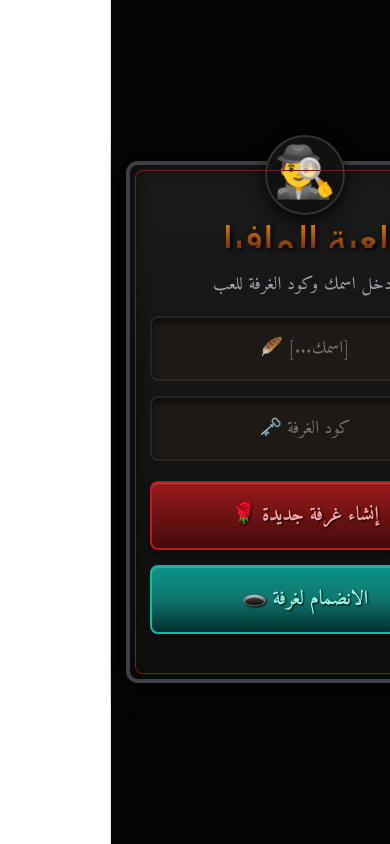
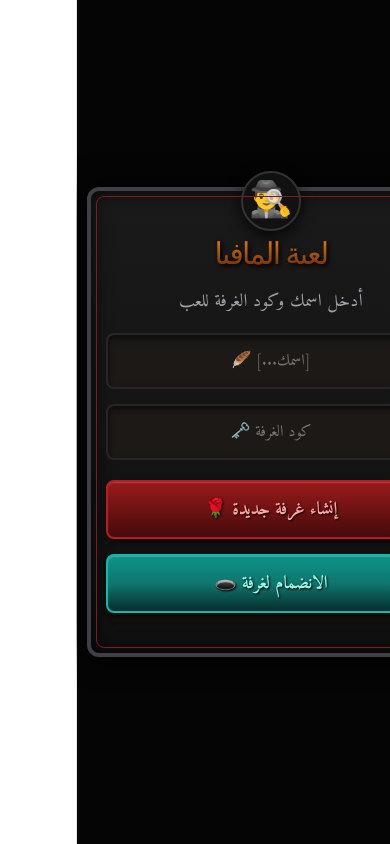
Before and after one commit to sesetes/mafia-game, a React (Vite) app: page / in a window 390 px wide. Built offline with nearby package versions, Linux system fonts and the light colour scheme.

Commit message:
تأخير ظهور النصائح وجعل الأخبار غامضة وعشوائية لزيادة التحدي

```diff
--- a/src/App.css
+++ b/src/App.css
@@ -11,8 +11,6 @@ body {
   margin: 0;
   padding: 0;
   background-color: #050505;
-  /* إذا عندك صورة الخلفية مال المدينة تمطر، تكدر تفعل هذا السطر وتخلي مسار الصورة */
-  /* background-image: url('/city-bg.jpg'); */
   background-size: cover;
   background-position: center;
   background-attachment: fixed;
@@ -25,7 +23,7 @@ body {
   justify-content: center;
   align-items: center;
   min-height: 100vh;
-  padding: 15px;
+  padding: 10px; /* تقليل الحواف الخارجية */
 }
 
 /* الإطار الحديدي الرئيسي */
@@ -40,7 +38,6 @@ body {
   box-shadow: 0 0 30px rgba(0, 0, 0, 0.9), inset 0 0 20px rgba(0, 0, 0, 0.8);
 }
 
-/* خطوط حمراء داكنة داخل الإطار لتقليد التصميم */
 .gothic-frame::before {
   content: '';
   position: absolute;
@@ -50,7 +47,6 @@ body {
   pointer-events: none;
 }
 
-/* زر الخروج من الغرفة (أعلى اليسار) */
 .btn-leave-corner {
   position: absolute;
   top: 10px;
@@ -101,7 +97,6 @@ body {
   margin-bottom: 20px;
 }
 
-/* حقول الإدخال */
 .input-group {
   display: flex;
   flex-direction: column;
@@ -123,11 +118,6 @@ body {
   outline: none;
 }
 
-.gothic-input::placeholder {
-  color: #78716c;
-}
-
-/* الأزرار المعتقة */
 .gothic-btn {
   width: 100%;
   padding: 15px;
@@ -142,24 +132,9 @@ body {
   transition: all 0.2s;
 }
 
-.gothic-btn:active {
-  transform: translateY(2px);
-  box-shadow: 0 1px 2px rgba(0,0,0,0.5), inset 0 1px 3px rgba(0,0,0,0.8);
-}
+.btn-red { background: linear-gradient(to bottom, #991b1b, #450a0a); border: 2px solid #b91c1c; color: #fca5a5; }
+.btn-teal { background: linear-gradient(to bottom, #0d9488, #0f766e, #042f2e); border: 2px solid #14b8a6; color: #99f6e4; }
 
-.btn-red {
-  background: linear-gradient(to bottom, #991b1b, #450a0a);
-  border: 2px solid #b91c1c;
-  color: #fca5a5;
-}
-
-.btn-teal {
-  background: linear-gradient(to bottom, #0d9488, #0f766e, #042f2e);
-  border: 2px solid #14b8a6;
-  color: #99f6e4;
-}
-
-/* كود الغرفة (الذهبي) */
 .room-code-box {
   background: linear-gradient(to bottom, #92400e, #451a03);
   border: 2px solid #b45309;
@@ -172,43 +147,14 @@ body {
   font-size: 22px;
   color: #fef3c7;
   margin-bottom: 20px;
-  box-shadow: inset 0 0 10px rgba(0,0,0,0.5);
 }
 
-.room-code-box .code-highlight {
-  font-weight: bold;
-  color: #fde047;
-  letter-spacing: 2px;
-}
+.room-code-box .code-highlight { font-weight: bold; color: #fde047; letter-spacing: 2px; }
 
-/* قائمة اللاعبين */
-.players-title {
-  text-align: center;
-  color: #d6d3d1;
-  font-size: 20px;
-  margin-bottom: 10px;
-}
+.players-title { text-align: center; color: #d6d3d1; font-size: 20px; margin-bottom: 10px; }
+.player-row { background: linear-gradient(to right, #292524, #1c1917); border: 1px solid #444; padding: 12px 15px; border-radius: 6px; margin-bottom: 8px; display: flex; justify-content: space-between; align-items: center; color: #d6d3d1; }
+.host-row { background: linear-gradient(to right, #78350f, #451a03); border: 1px solid #b45309; color: #fde68a; }
 
-.player-row {
-  background: linear-gradient(to right, #292524, #1c1917);
-  border: 1px solid #444;
-  padding: 12px 15px;
-  border-radius: 6px;
-  margin-bottom: 8px;
-  display: flex;
-  justify-content: space-between;
-  align-items: center;
-  color: #d6d3d1;
-  box-shadow: 0 2px 4px rgba(0,0,0,0.5);
-}
-
-.host-row {
-  background: linear-gradient(to right, #78350f, #451a03);
-  border: 1px solid #b45309;
-  color: #fde68a;
-}
-
-/* التنسيقات القديمة الضرورية (شات، بطاقات) */
 .chat-container { margin-top: 20px; border: 2px solid #334155; border-radius: 10px; overflow: hidden; }
 .chat-title { background-color: #1e293b; padding: 10px; text-align: center; font-weight: bold; color: white; border-bottom: 1px solid #334155; }
 .chat-box { height: 180px; overflow-y: auto; padding: 10px; background-color: #0f172a; display: flex; flex-direction: column; gap: 8px; }
@@ -222,23 +168,54 @@ body {
 .chat-send-btn { padding: 10px 15px; border-radius: 5px; border: none; background-color: #0ea5e9; color: white; font-weight: bold; cursor: pointer; font-family: 'Amiri', serif;}
 .mafia-btn { background-color: #ef4444; }
 
-/* البطاقات */
 .card-3d-container { perspective: 1000px; width: 240px; height: 450px; margin: 30px auto; }
 .card-3d { width: 100%; height: 100%; position: relative; transition: transform 1s cubic-bezier(0.175, 0.885, 0.32, 1.275); transform-style: preserve-3d; }
 .card-3d.flipped { transform: rotateY(180deg); }
 .card-face { position: absolute; width: 100%; height: 100%; backface-visibility: hidden; -webkit-backface-visibility: hidden; border-radius: 15px; }
 .card-back { transform: rotateY(180deg); }
 
-/* الوصية */
 .will-overlay { position: fixed; top: 0; left: 0; width: 100vw; height: 100vh; background: rgba(0, 0, 0, 0.9); z-index: 9999; display: flex; justify-content: center; align-items: center; flex-direction: column; padding: 20px; animation: fadeIn 0.5s ease-in-out; }
 .will-paper { background: linear-gradient(135deg, #fef3c7, #fde68a); color: #451a03; padding: 40px 30px; border-radius: 5px; box-shadow: 0 0 50px rgba(245, 158, 11, 0.4); width: 100%; max-width: 500px; text-align: center; border: 2px solid #b45309; position: relative; font-family: 'Amiri', serif;}
 .will-paper::before { content: '📜'; font-size: 50px; position: absolute; top: -30px; left: 50%; transform: translateX(-50%); }
 .will-text { font-size: 24px; font-weight: bold; margin-top: 20px; line-height: 1.6; white-space: pre-wrap; word-wrap: break-word; }
 @keyframes fadeIn { from { opacity: 0; transform: scale(0.9); } to { opacity: 1; transform: scale(1); } }
 
-/* عناصر متفرقة */
 .vote-item { display: flex; justify-content: space-between; align-items: center; padding: 15px; background: #1c1917; border: 1px solid #444; border-radius: 8px; margin-bottom: 10px; }
 .target-select { width: 100%; padding: 12px; border-radius: 8px; margin-bottom: 15px; font-size: 16px; background-color: #1c1917; color: white; border: 1px solid #444; font-family: 'Amiri', serif;}
 .vote-btn { background-color: #0ea5e9; color: white; border: none; padding: 8px 15px; border-radius: 5px; cursor: pointer; font-weight: bold; font-family: 'Amiri', serif;}
 .voter-tag { display: inline-block; background-color: #475569; color: white; padding: 2px 8px; border-radius: 10px; font-size: 12px; margin: 2px; }
 .role-badge { background-color: #1e293b; padding: 8px 15px; border-radius: 8px; font-weight: bold; border: 2px solid #334155; }
+
+/* =============================== */
+/* تعديلات خاصة بشاشات الموبايل 📱 */
+/* =============================== */
+@media (max-width: 500px) {
+  .gothic-title {
+    font-size: 30px; /* تصغير العنوان حتى لا ينقص */
+  }
+  .logo-icon {
+    width: 60px;
+    height: 60px;
+    line-height: 60px;
+    font-size: 35px;
+    margin: -45px auto 10px;
+  }
+  .gothic-frame {
+    padding: 25px 15px; /* تقليل حواف الإطار */
+  }
+  .card-3d-container {
+    width: 200px; /* تصغير عرض الكارت */
+    height: 380px; /* تصغير طول الكارت لتناسب الشاشة */
+  }
+  .gothic-input {
+    font-size: 16px;
+    padding: 12px;
+  }
+  .gothic-btn {
+    font-size: 18px;
+    padding: 12px;
+  }
+  .room-code-box {
+    font-size: 18px;
+  }
+}
--- a/src/App.jsx
+++ b/src/App.jsx
@@ -542,6 +542,7 @@ function App() {
     return null;
   }
 
+  // === تصغير الزوم لـ 202% بدل 215% للحفاظ على الأطراف والكتابة ===
   const getCardImageUrl = (role) => {
     if (role === 'طبيب') return "url('/doctor-card.png')";
     if (role === 'مواطن') return "url('/citizen-card.png')";
@@ -570,11 +571,10 @@ function App() {
         </div>
       )}
 
-      {/* الإطار القوطي الحديدي يغلف اللعبة بالكامل */}
       <div className="gothic-frame">
 
         {inRoom && (
-          <button className="btn-leave-corner" onClick={leaveRoom}>خروج من الغرفة 🚪</button>
+          <button className="btn-leave-corner" onClick={leaveRoom}>خروج 🚪</button>
         )}
 
         {!inRoom ? (
@@ -644,12 +644,14 @@ function App() {
 
                 <div className={`card-3d-container ${showAdvice ? 'show-shadow' : ''}`}>
                   <div className={`card-3d ${showAdvice ? 'flipped' : ''}`}>
+
+                    {/* التعديل هنا: تصغير الزوم لـ 202% بدل 215% للحفاظ على الأطراف */}
                     <div className="card-face card-front" style={{
-                      backgroundImage: crowBgUrl, backgroundSize: '215% 102%', backgroundPosition: '0% 50%',
+                      backgroundImage: crowBgUrl, backgroundSize: '202% 100%', backgroundPosition: 'left center',
                       borderRadius: '15px', overflow: 'hidden', border: 'none', boxShadow: '0 0 15px rgba(0,0,0,0.8)'
                     }}></div>
                     <div className={`card-face card-back`} style={{
-                      backgroundImage: currentCardUrl, backgroundSize: '215% 102%', backgroundPosition: '100% 50%',
+                      backgroundImage: currentCardUrl, backgroundSize: '202% 100%', backgroundPosition: 'right center',
                       borderRadius: '15px', overflow: 'hidden', borderColor: 'transparent',
                       boxShadow: myRole === 'مافيا' ? '0 0 35px rgba(239, 68, 68, 0.8)' : myRole === 'طبيب' ? '0 0 35px rgba(16, 185, 129, 0.8)' : myRole === 'مواطن' ? '0 0 35px rgba(253, 230, 138, 0.8)' : myRole === 'محقق' ? '0 0 35px rgba(139, 92, 246, 0.8)' : myRole === 'شرطي' ? '0 0 35px rgba(37, 99, 235, 0.8)' : '0 0 30px rgba(245, 158, 11, 0.6)'
                     }}></div>
```
